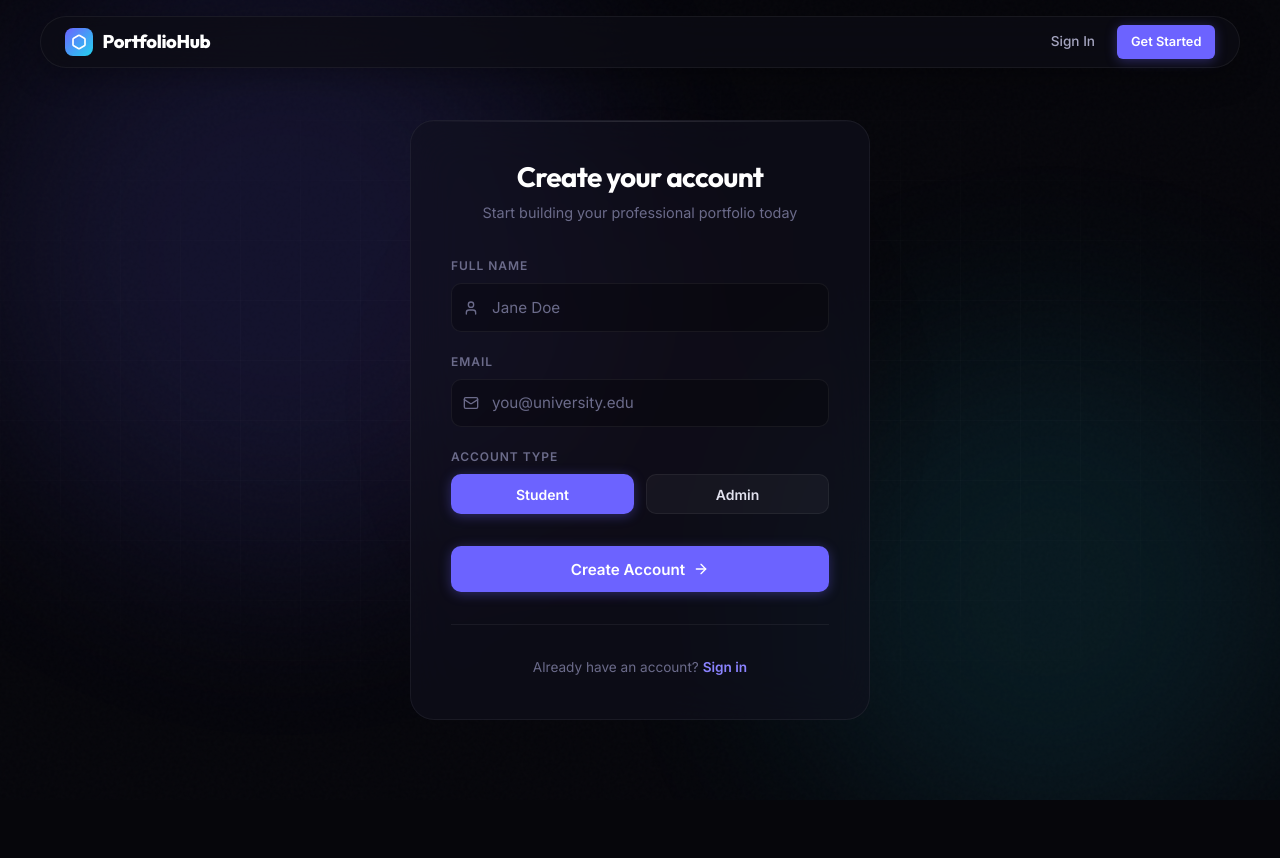
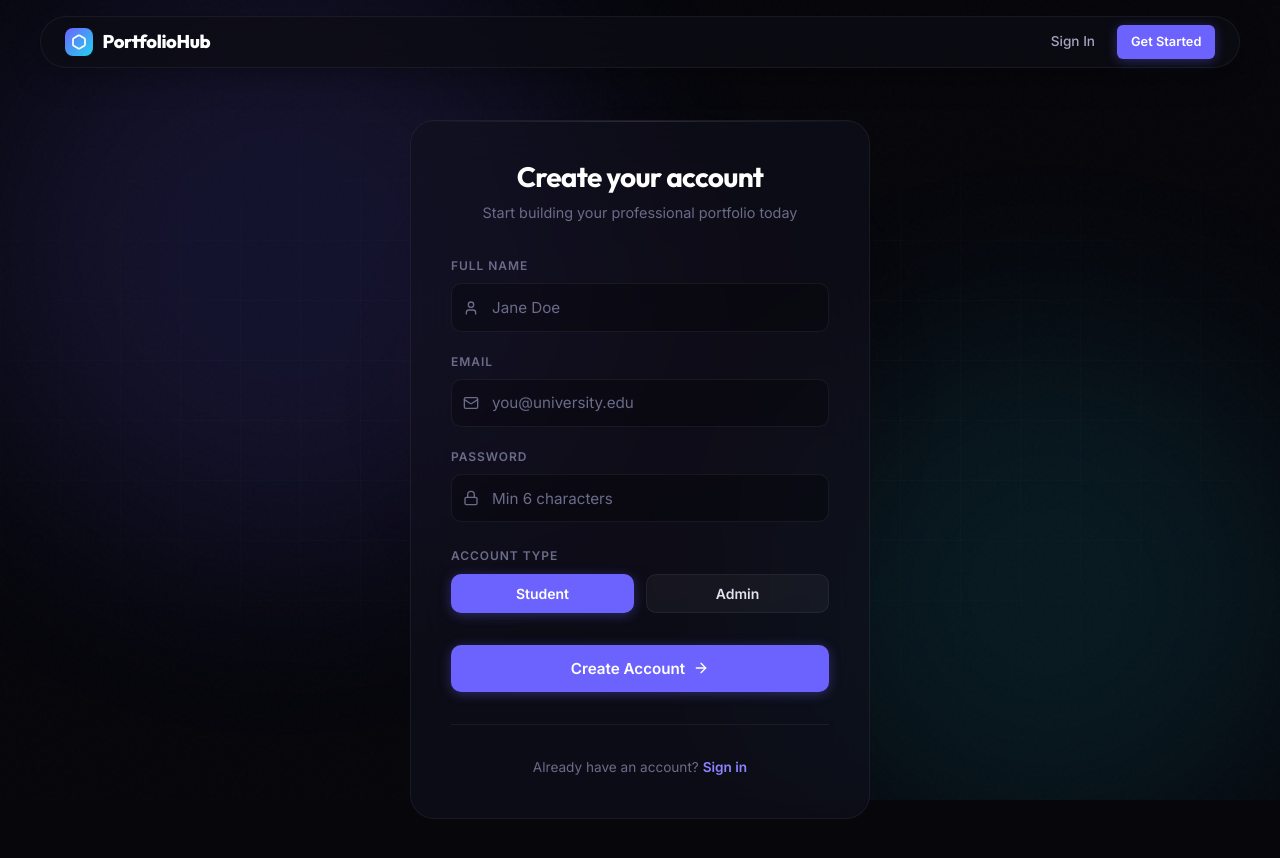
Before and after one commit to giripraneethnune13-cell/project-frontend, a React (Vite) app: page /register in a window 1280 px wide. Shown: the top 858 px of the page. Before the commit the page ends 800 px from the top, so only its background shows below. Built offline with nearby package versions, Linux system fonts and the light colour scheme; no server answers.

Commit message:
fix: restore missing password field in registration page

```diff
--- a/src/pages/Register.jsx
+++ b/src/pages/Register.jsx
@@ -85,6 +85,22 @@ const Register = () => {
             </div>
           </div>
 
+          <div className="form-group" style={{ marginBottom: '1.5rem' }}>
+            <label className="form-label">Password</label>
+            <div style={{ position: 'relative' }}>
+              <Lock size={16} style={{ position: 'absolute', left: '12px', top: '50%', transform: 'translateY(-50%)', color: 'var(--color-text-400)' }} />
+              <input
+                type="password"
+                required
+                className="form-input"
+                style={{ paddingLeft: '2.5rem' }}
+                value={formData.password}
+                onChange={(e) => update('password', e.target.value)}
+                placeholder="Min 6 characters"
+              />
+            </div>
+          </div>
+
           <div className="form-group" style={{ marginBottom: '2rem' }}>
             <label className="form-label">Account Type</label>
             <div style={{ display: 'grid', gridTemplateColumns: '1fr 1fr', gap: '0.75rem' }}>
```
